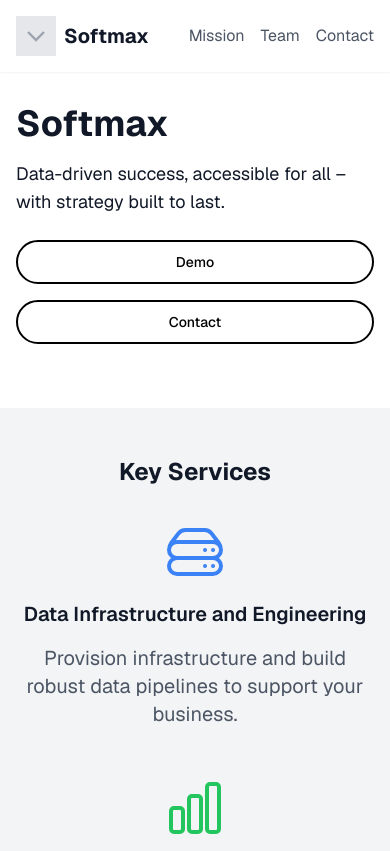
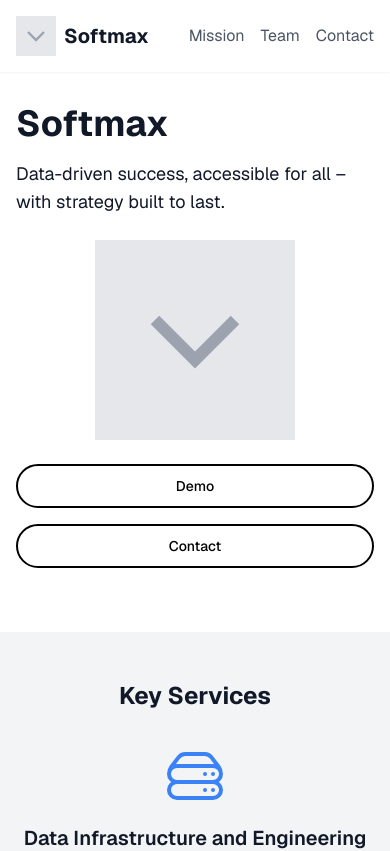
Before and after one commit to kalebsofer/softmaxfront, a Next.js app: page / in a window 390 px wide. Shown: the top 851 px of the page. Built offline with nearby package versions, Linux system fonts and the light colour scheme.

Commit message:
update homepage mobile

```diff
--- a/app/page.tsx
+++ b/app/page.tsx
@@ -14,8 +14,14 @@ export default function Home() {
         <div className="container mx-auto px-4 py-8 md:py-16">
           <div className="flex flex-col md:flex-row items-center justify-between">
             <div className="w-full md:w-2/3 md:pr-8 mb-8 md:mb-0">
-              <h1 className="text-4xl md:text-5xl font-bold mb-4 md:mb-6">Softmax</h1>
-              <p className="text-lg md:text-xl mb-6 md:mb-8">Data-driven success, accessible for all – with strategy built to last.</p>
+              <h1 className="text-4xl md:text-5xl font-bold mb-4">Softmax</h1>
+              <p className="text-lg md:text-xl mb-6">Data-driven success, accessible for all – with strategy built to last.</p>
+
+              {/* Mobile logo */}
+              <div className="md:hidden mb-6">
+                <PlaceholderIcon width={200} height={200} className="mx-auto" />
+              </div>
+
               <div className="flex flex-col sm:flex-row space-y-4 sm:space-y-0 sm:space-x-4">
                 <Link href="/demo">
                   <Button
@@ -36,6 +42,7 @@ export default function Home() {
                 </Link>
               </div>
             </div>
+            {/* Desktop logo */}
             <div className="w-full md:w-1/3 hidden md:block">
               <PlaceholderIcon width={300} height={300} className="rounded-full mx-auto" />
             </div>
```
